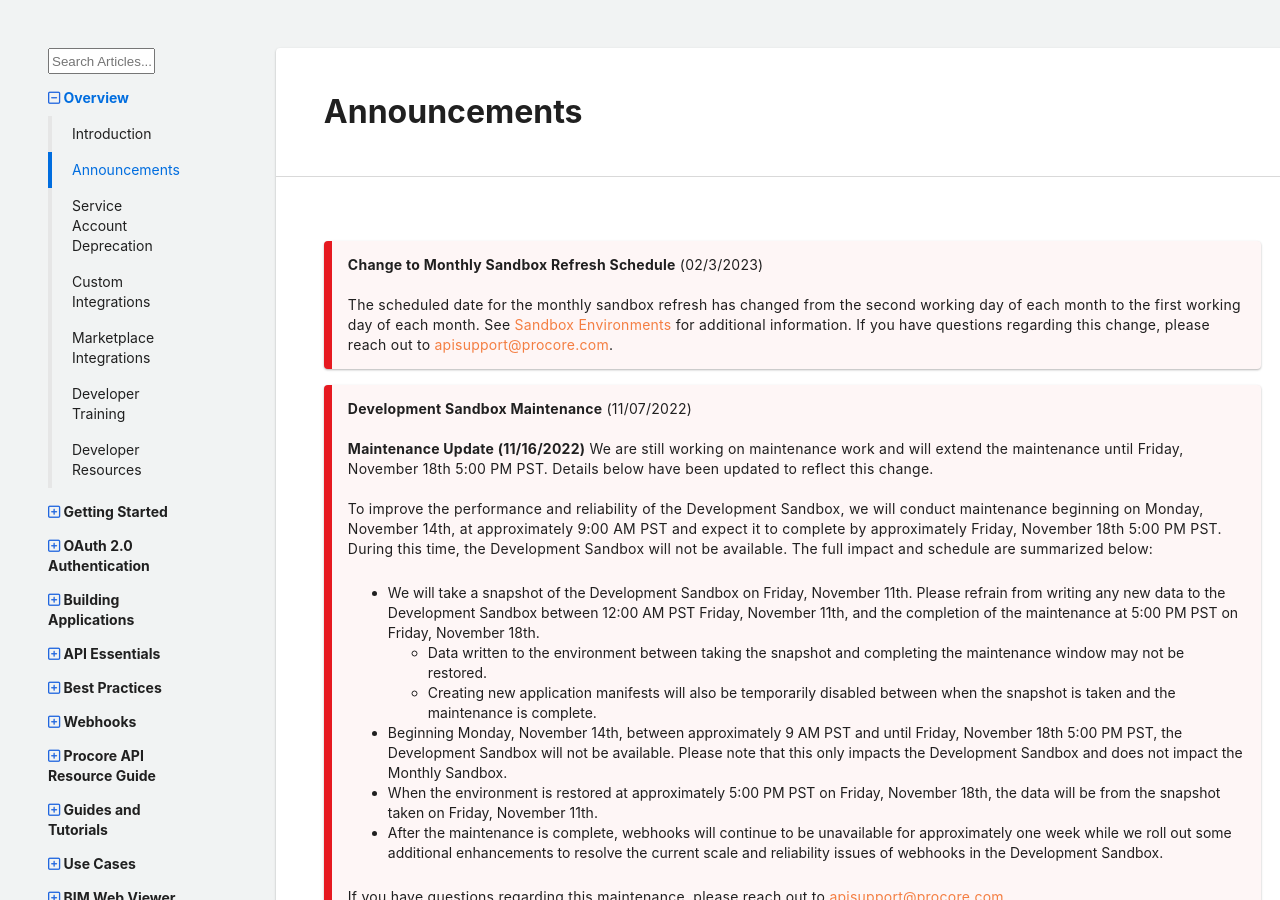
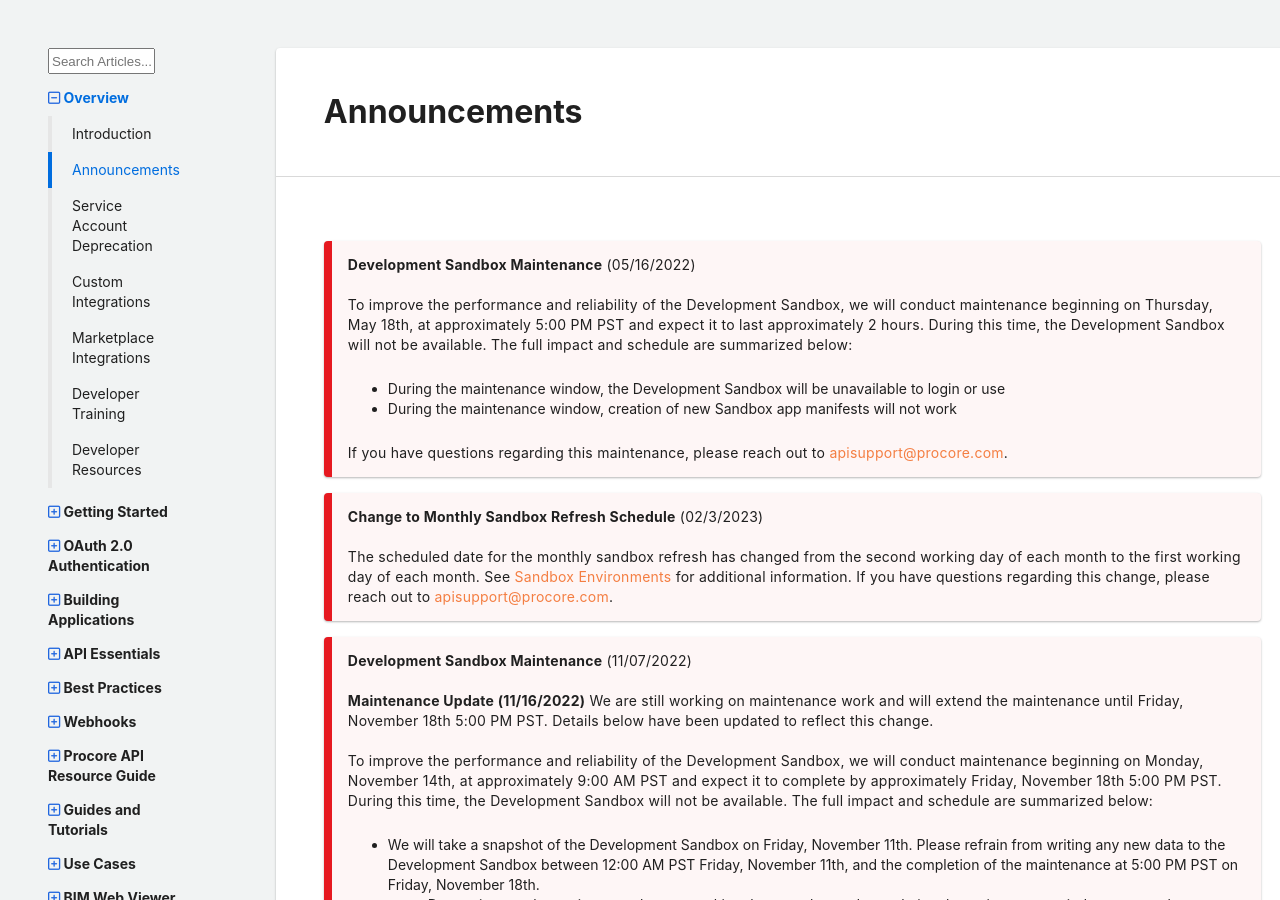
Before and after one commit to procore/documentation, a Jekyll site: the page built from overview/announcements.md, in a window 1280 px wide and 900 px high. Built offline with Jekyll 4.4.1, drawn with Linux system fonts in a browser that asks for light colours; comment, search, counter and statistics services are not loaded.

Commit message:
Add in announcement for the May 18th int-sbx maintenance (db upgrade)

```diff
--- a/overview/announcements.md
+++ b/overview/announcements.md
@@ -4,6 +4,15 @@ title: Announcements
 layout: default
 section_title: Overview
 ---
+
+>**Development Sandbox Maintenance** (05/16/2022)
+>
+>To improve the performance and reliability of the Development Sandbox, we will conduct maintenance beginning on Thursday, May 18th, at approximately 5:00 PM PST and expect it to last approximately 2 hours.  During this time, the Development Sandbox will not be available. The full impact and schedule are summarized below:
+>
+> - During the maintenance window, the Development Sandbox will be unavailable to login or use
+> - During the maintenance window, creation of new Sandbox app manifests will not work
+>
+>If you have questions regarding this maintenance, please reach out to [apisupport@procore.com](mailto:apisupport@procore.com).
 
 >**Change to Monthly Sandbox Refresh Schedule** (02/3/2023)
 >
```
